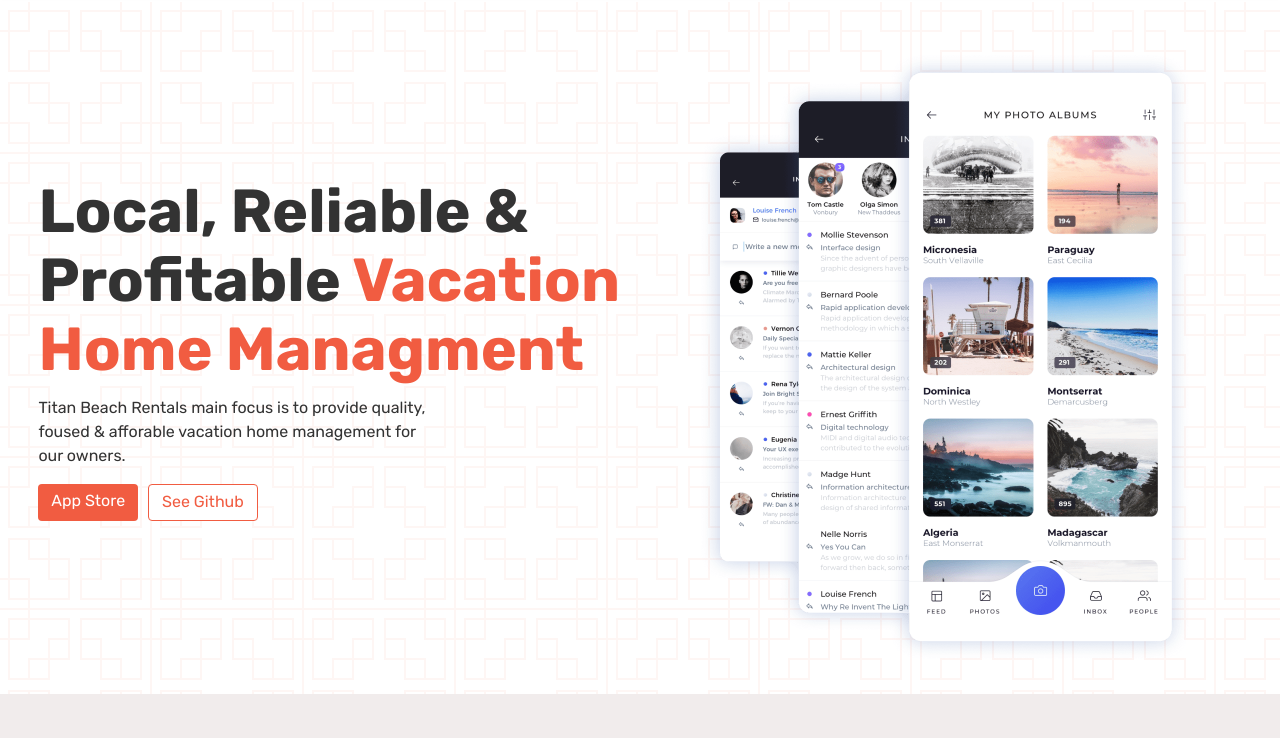
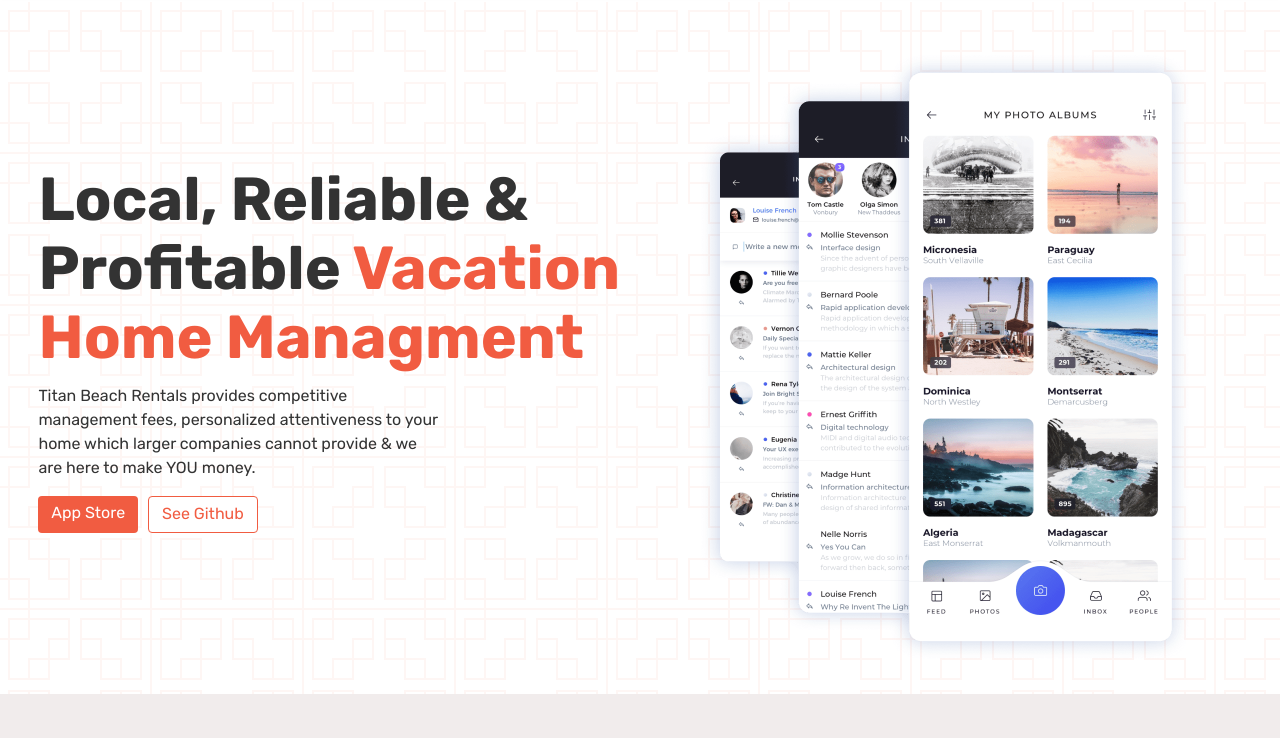
Before and after one commit to TitanBR/TitanBR.github.io, a plain HTML site: page index.html in a window 1280 px wide. Shown: the part 62-800 px from the top of the page. Drawn offline with nearby package versions, Linux system fonts and the light colour scheme.

Commit message:
Update index.html

```diff
--- a/index.html
+++ b/index.html
@@ -87,7 +87,7 @@
             <span class="highlighted">Vacation Home Managment</span>
           </h1>
           <p class="header__text-text">
-            Titan Beach Rentals main focus is to provide quality, foused & afforable vacation home management for our owners.
+            Titan Beach Rentals provides competitive management fees, personalized attentiveness to your home which larger companies cannot provide & we are here to make YOU money.
           </p>
 
           <div class="btn-group">
```
